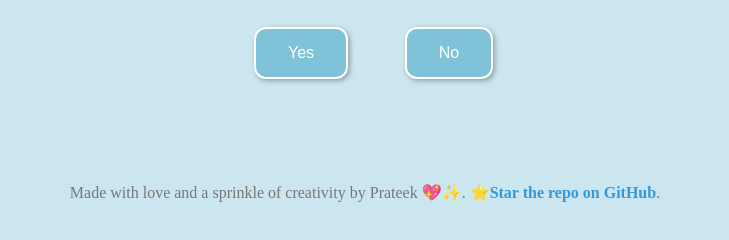
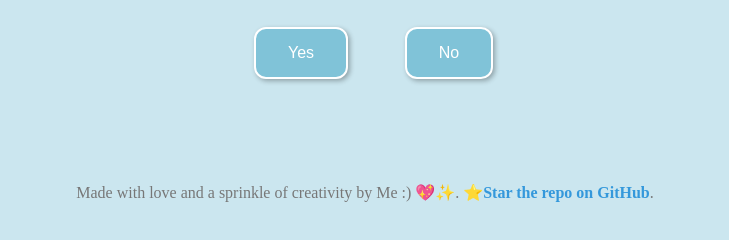
Before and after one commit to Dev-birdo/valentine, a plain HTML site: page index.html in a window 1280 px wide. Shown: the part 572-812 px from the top of the page, without its empty margins (275-1004 px from the left). Drawn offline with Linux system fonts and the light colour scheme.

Commit message:
Update index.html

```diff
--- a/index.html
+++ b/index.html
@@ -38,7 +38,7 @@
 
         <!-- Positioned closer to the bottom with GitHub link -->
         <p class="made-with-love">
-            Made with love and a sprinkle of creativity by Prateek 💖✨.
+            Made with love and a sprinkle of creativity by Me :) 💖✨.
             <a href="https://github.com/KanurkarPrateek/Valentines_Day_Proposal" class="github-link" target="_blank">⭐Star the repo on GitHub</a>.
         </p>
     </div>
```
